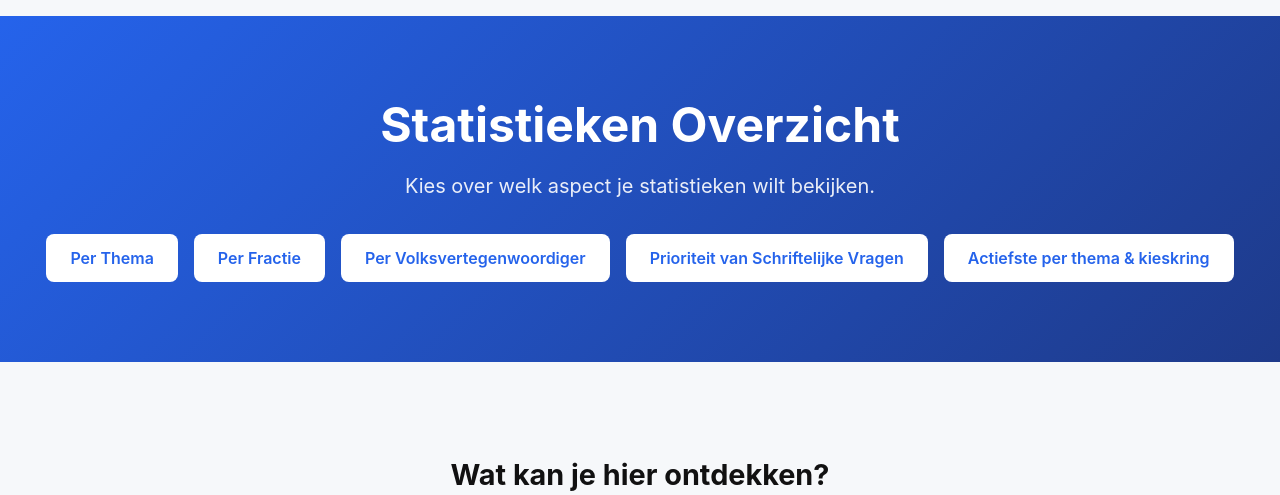
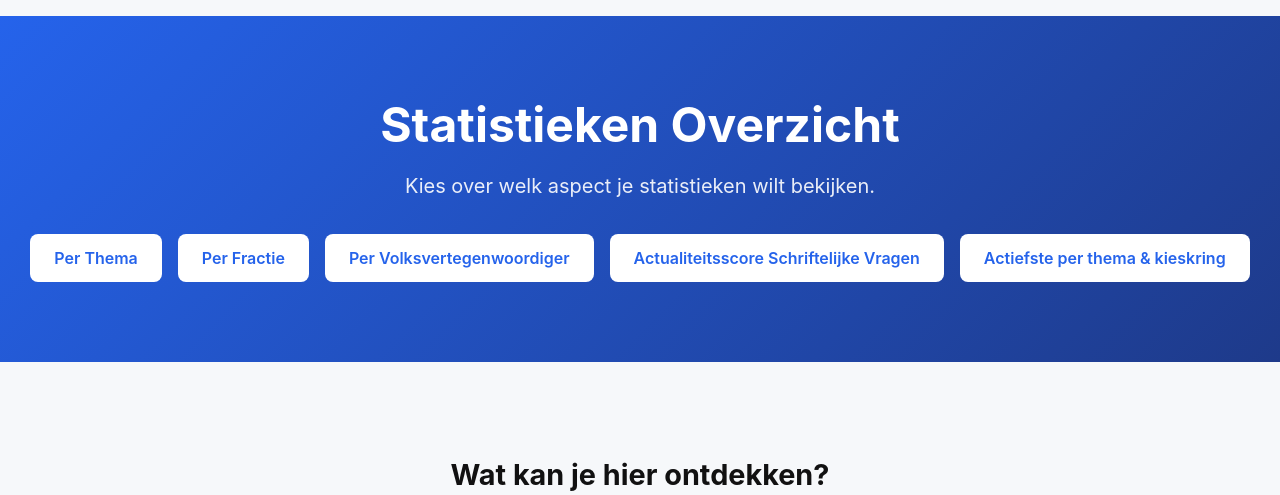
Before and after one commit to A-D-DBS-application/web-application-2025-group-8, a Flask app: page /statistieken in a window 1280 px wide. Shown: the part 64-559 px from the top of the page. Run offline with Flask 3, Linux system fonts and the light colour scheme.

Commit message:
Update statistieken_overzicht.html

```diff
--- a/app/templates/statistieken_overzicht.html
+++ b/app/templates/statistieken_overzicht.html
@@ -11,7 +11,7 @@
         <a href="{{ url_for('main.statistieken_themas') }}" class="btn">Per Thema</a>
         <a href="{{ url_for('main.statistieken_fracties') }}" class="btn">Per Fractie</a>
         <a href="{{ url_for('main.statistieken_personen') }}" class="btn">Per Volksvertegenwoordiger</a>
-        <a href="{{ url_for('main.statistieken_priority') }}" class="btn">Prioriteit van Schriftelijke Vragen</a>
+        <a href="{{ url_for('main.statistieken_priority') }}" class="btn">Actualiteitsscore Schriftelijke Vragen</a>
         <a href="{{ url_for('main.actiefste_per_thema_en_kieskring') }}" class="btn">Actiefste per thema & kieskring</a>
     </div>
 </section>
```
